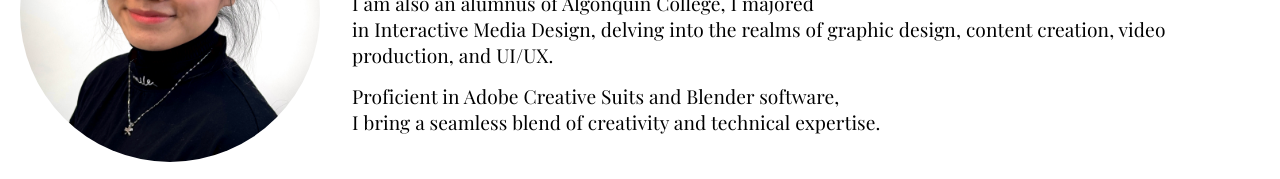
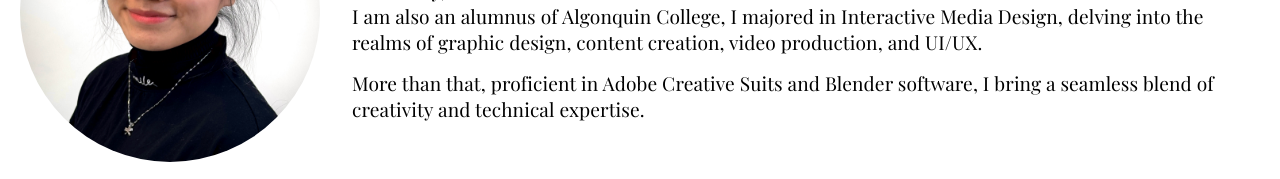
Before and after one commit to nguy0949/nhi-portfolio, a React (Create React App) app: page /#/about in a window 1280 px wide. Shown: the part 338-517 px from the top of the page. Built offline with nearby package versions, Linux system fonts and the light colour scheme; a web font is replaced by a local one.

Commit message:
change content

```diff
--- a/src/components/pages/AboutPage/About.js
+++ b/src/components/pages/AboutPage/About.js
@@ -37,12 +37,10 @@ function About() {
                         </p>
                         <p className={styles.no_margin}>
                             Besides my academic journey 4-year study in marketing and media product management at Hoa Sen University,
-                            <br />I am also an alumnus of Algonquin College, I majored
-                            <br />in Interactive Media Design, delving into the realms of graphic design, content creation, video production, and UI/UX.
+                            <br />I am also an alumnus of Algonquin College, I majored in Interactive Media Design, delving into the realms of graphic design, content creation, video production, and UI/UX.
                         </p>
                         <p className={styles.no_margin}>
-                            Proficient in Adobe Creative Suits and Blender software,
-                            <br />I bring a seamless blend of creativity and technical expertise.
+                            More than that, proficient in Adobe Creative Suits and Blender software, I bring a seamless blend of creativity and technical expertise.
                         </p>
                     </div>
                 </div>
```
